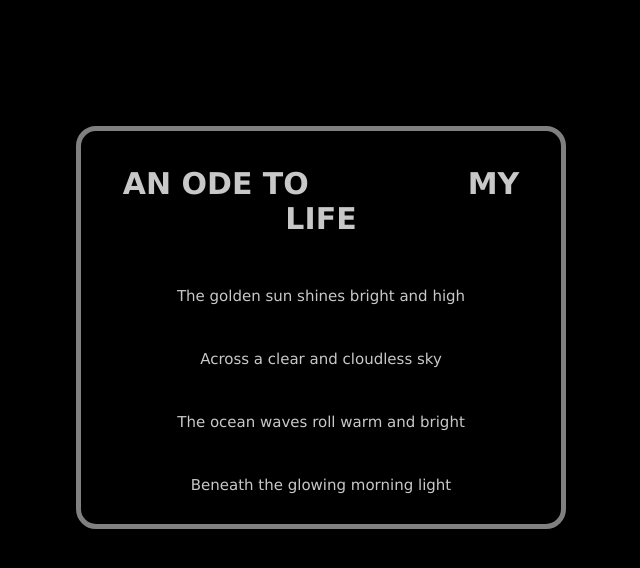
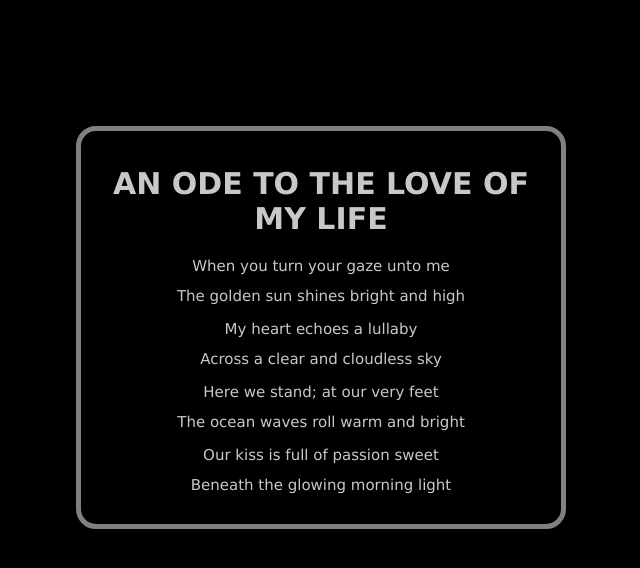
Before and after one commit to teochewthunder/vday2027, a plain HTML site: page index.html in a window 1280 px wide. Shown: the whole page, without its empty margins (319-959 px from the left). Drawn offline with Linux system fonts and the dark colour scheme.

Commit message:
Update poem title and adjust styles in index.html

```diff
--- a/index.html
+++ b/index.html
@@ -16,7 +16,6 @@
 				color: rgba(0, 0, 0, 0);
 				height: 0em;
 				width: 0em;
-				font-size: 0px;
 				transition: all 1s;
 			}
 
@@ -40,10 +39,9 @@
 
 			  .alternate
 			  {
-				color: rgba(0, 0, 0, 0);
+				color: rgba(200, 200, 200, 1);
 				height: 1em;
 				width: auto;
-				font-size: 15px;
 			  }
 
 			  .poemContainer
@@ -56,7 +54,7 @@
 
 	<body>
 		<div class="poemContainer">
-			<h1>AN ODE TO <span class="alternate">TO THE LOVE OF</span> MY LIFE</h1>
+			<h1>AN ODE TO <span class="alternate">THE LOVE OF</span> MY LIFE</h1>
 			<p class="alternate">When you turn your gaze unto me</p>
 			<p>The golden sun shines bright and high</p>
 			<p class="alternate">My heart echoes a lullaby</p>
```
